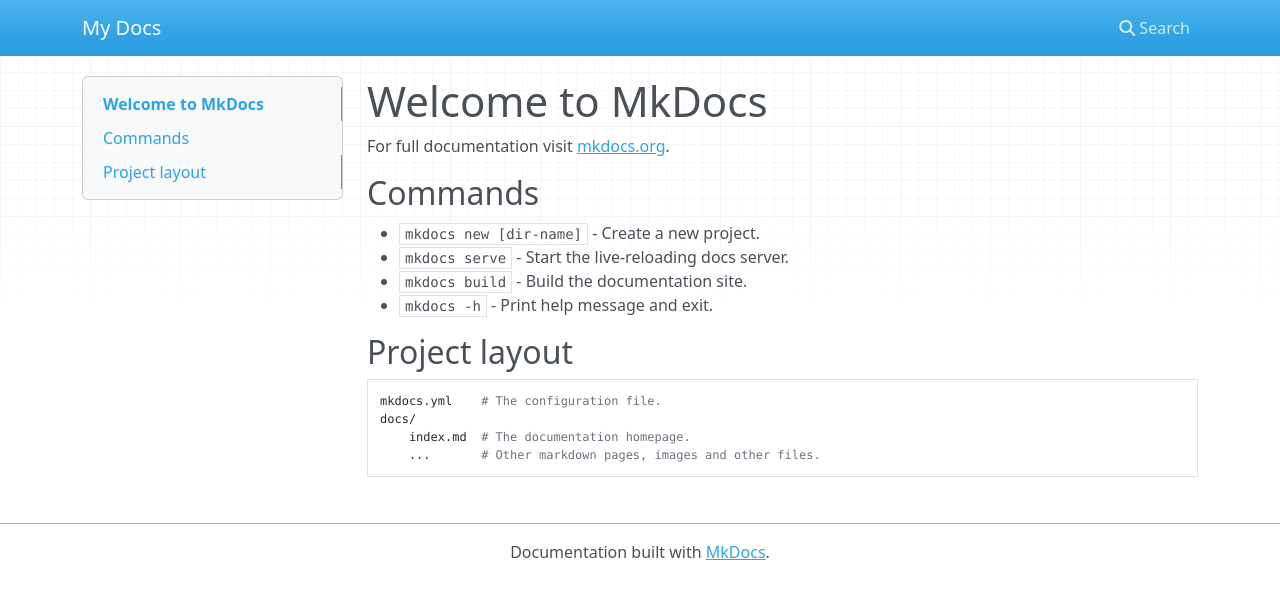
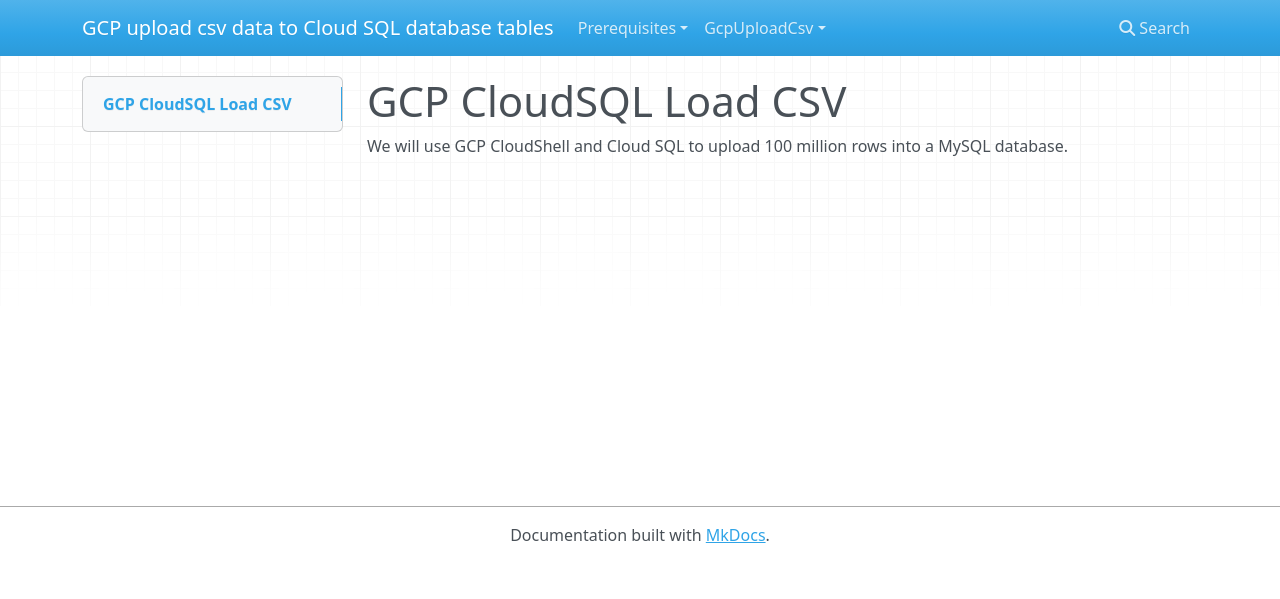
Before and after one commit to botanyhelp/gcp-cloudsql-load-csv, an MkDocs documentation site: the page built from docs/index.md, in a window 1280 px wide. Shown: the top 599 px of the page. Built offline with MkDocs 1.6.1, drawn with Linux system fonts in a browser that asks for light colours; nearby versions of some CDN libraries.

Commit message:
mojaveMBAir with py venv .venv-mkdocs, where we started populating mkdocs for GCP Cloud SQL CSV data loading docs

```diff
--- a/docs/index.md
+++ b/docs/index.md
@@ -1,17 +1,3 @@
-# Welcome to MkDocs
+# GCP CloudSQL Load CSV
 
-For full documentation visit [mkdocs.org](https://www.mkdocs.org).
-
-## Commands
-
-* `mkdocs new [dir-name]` - Create a new project.
-* `mkdocs serve` - Start the live-reloading docs server.
-* `mkdocs build` - Build the documentation site.
-* `mkdocs -h` - Print help message and exit.
-
-## Project layout
-
-    mkdocs.yml    # The configuration file.
-    docs/
-        index.md  # The documentation homepage.
-        ...       # Other markdown pages, images and other files.
+We will use GCP CloudShell and Cloud SQL to upload 100 million rows into a MySQL database.
--- a/mkdocs.yml
+++ b/mkdocs.yml
@@ -1 +1,16 @@
-site_name: My Docs
+site_name: GCP upload csv data to Cloud SQL database tables
+nav:
+- Prerequisites:
+    - 'Setup GCP Billing': 'prerequisites/setup_gcp_billing.md'
+    - 'Easy Startup': 'prerequisites/easy_startup.md'
+- GcpUploadCsv:
+    - 'Create Cloud SQL Database': 'gcp_upload_csv/create_cloud_sql_database.md'
+    - '': 'GcpUploadCsv/.md'
+    - '': 'GcpUploadCsv/.md'
+    - '': 'GcpUploadCsv/.md'
+    - '': 'GcpUploadCsv/.md'
+    - '': 'GcpUploadCsv/.md'
+    - '': 'GcpUploadCsv/.md'
+    - '': 'GcpUploadCsv/.md'
+    - '': 'GcpUploadCsv/.md'
+    - '': 'GcpUploadCsv/.md'
```
Also changed, not shown: docs/gcp_upload_csv/create_cloud_sql_database.md (added, +4 -0 lines), docs/prerequisites/easy_startup.md (added, +15 -0 lines), docs/prerequisites/setup_gcp_billing.md (added, +5 -0 lines).
